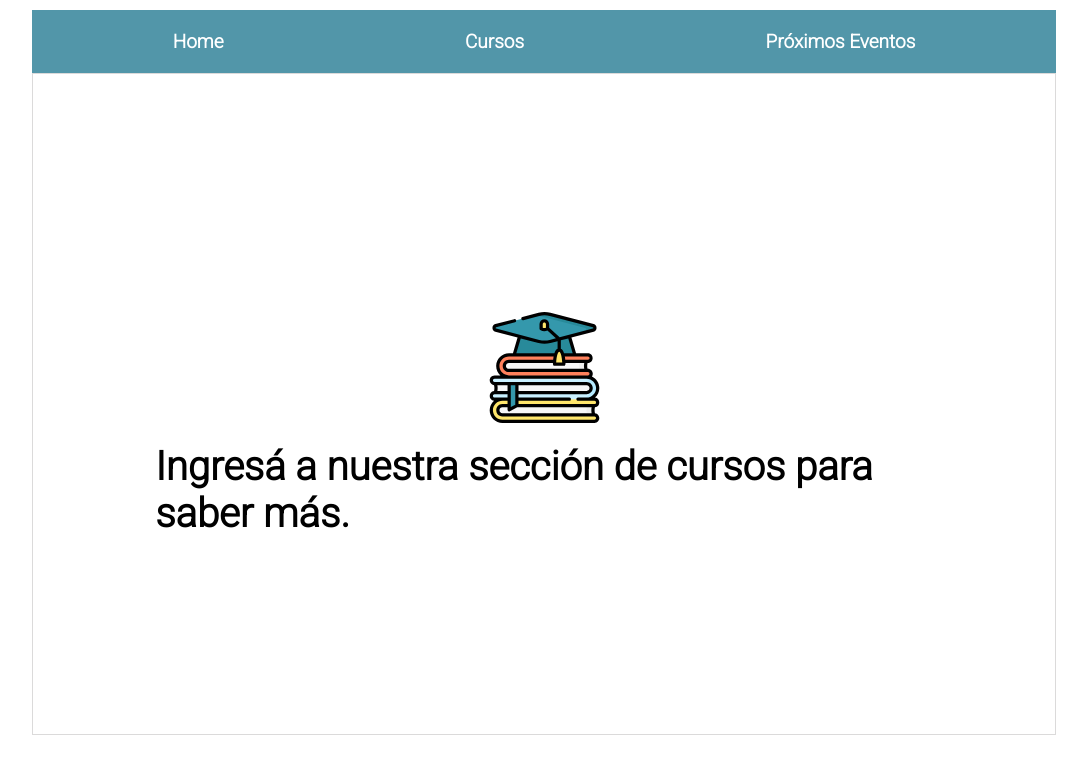
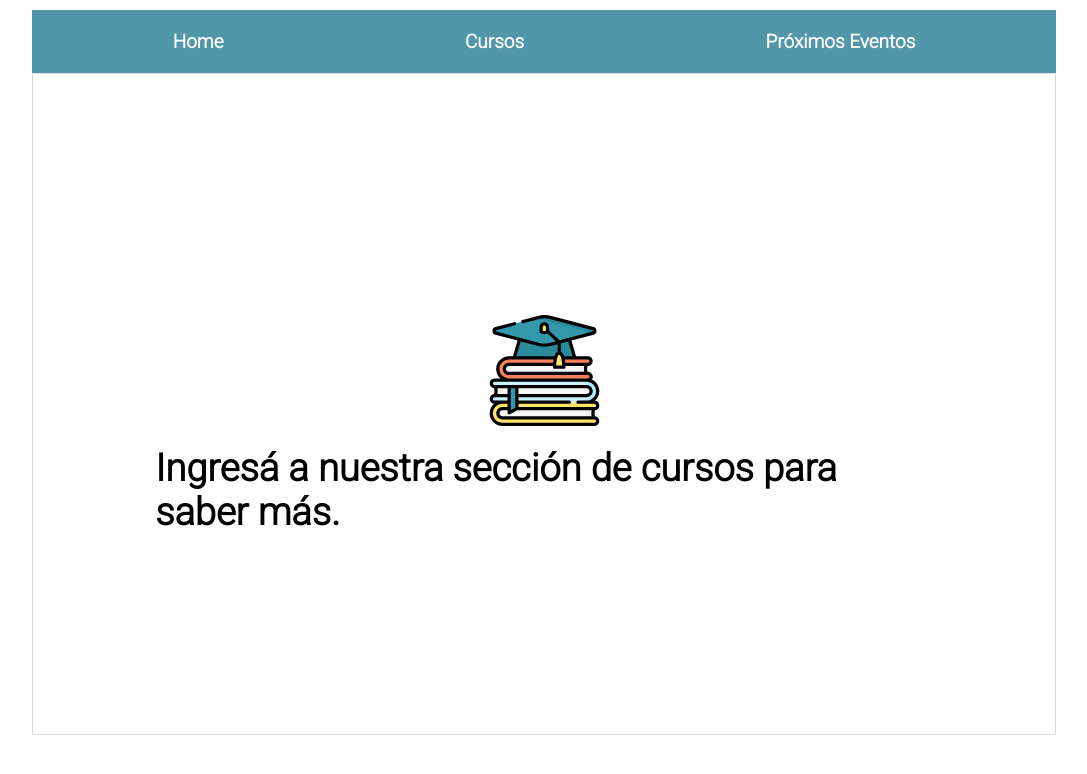
Before and after one commit to MGagiledevelopment/REACT-ROUTING, a React (Create React App) app: page / in a window 1280 px wide. Shown: the top 774 px of the page, without its empty margins (96-1183 px from the left). Built offline with nearby package versions, Linux system fonts and the light colour scheme.

Commit message:
title style

```diff
--- a/src/styles/main.module.css
+++ b/src/styles/main.module.css
@@ -27,7 +27,7 @@
 }
 .home {
   padding: 2rem;
-  font-size: 2rem;
+  font-size: 1.9rem;
   background-color: white;
   display: flex;
   align-items: center;
```
